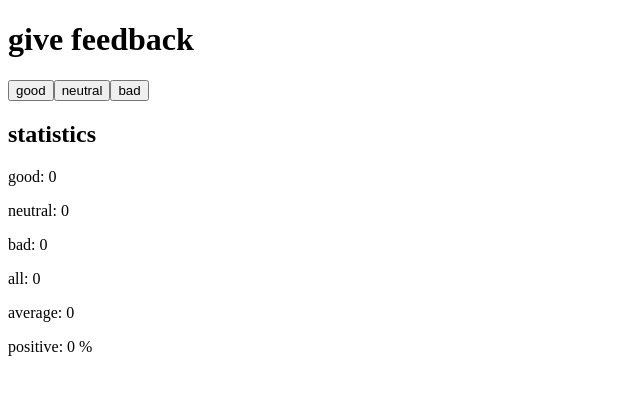
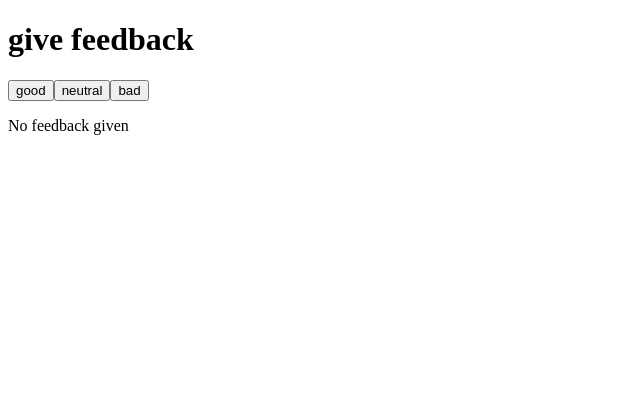
Before and after one commit to vzbel/fullstack-open, a React (Vite) app in the folder part1/unicafe/: page / in a window 1280 px wide. Shown: the top 394 px of the page, without its empty margins (0-640 px from the left). Built offline with nearby package versions, Linux system fonts and the light colour scheme.

Commit message:
Complete exercise 1.9

```diff
--- a/part1/unicafe/src/App.jsx
+++ b/part1/unicafe/src/App.jsx
@@ -7,6 +7,9 @@ const Button = ({onClick, text}) => (
 
 // Display cafe ratings
 const Statistics = (props) => {
+  if(props.all === 0){
+    return <p>No feedback given</p>
+  }
   return (
     <div>
       <h2>statistics</h2>
```
